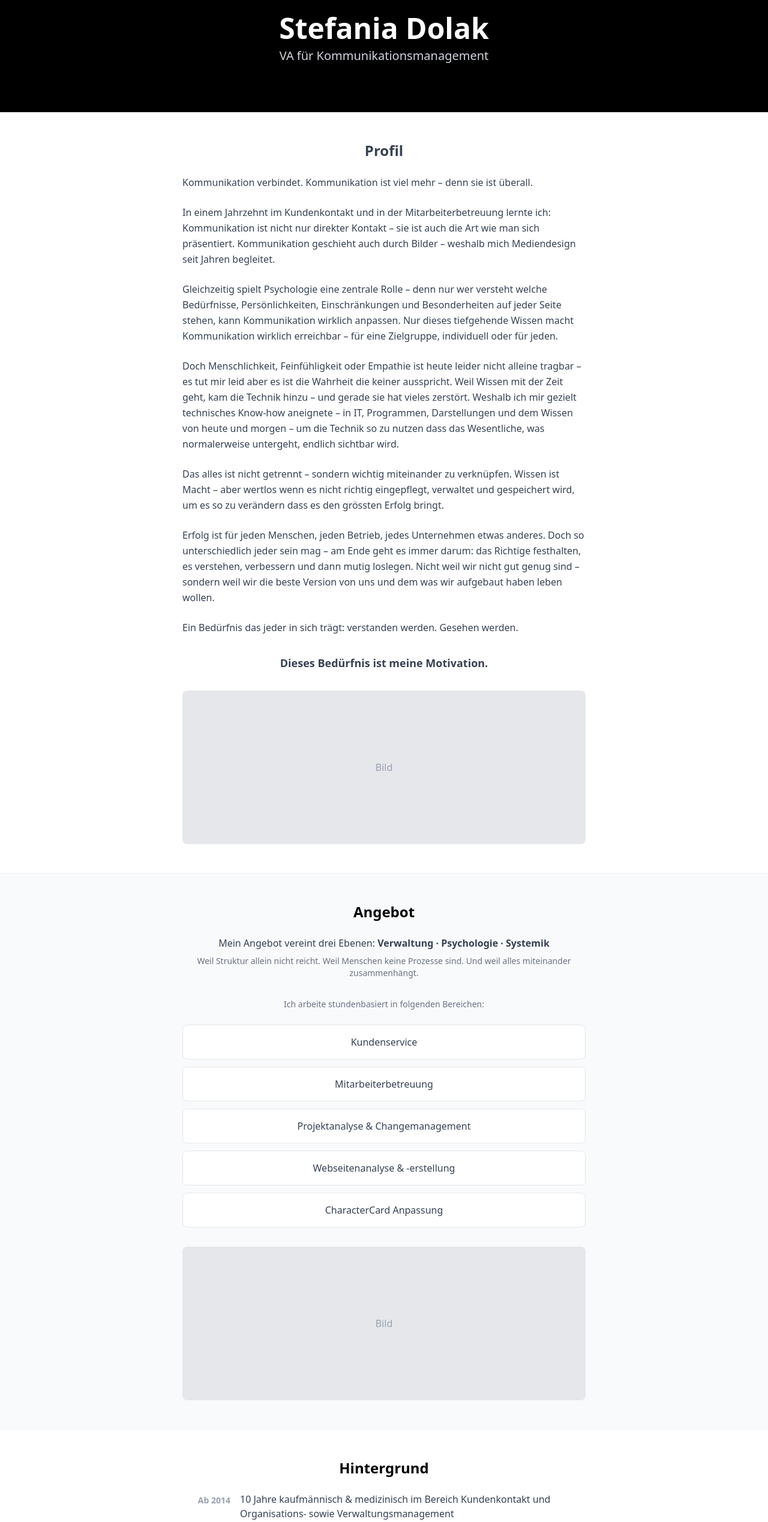
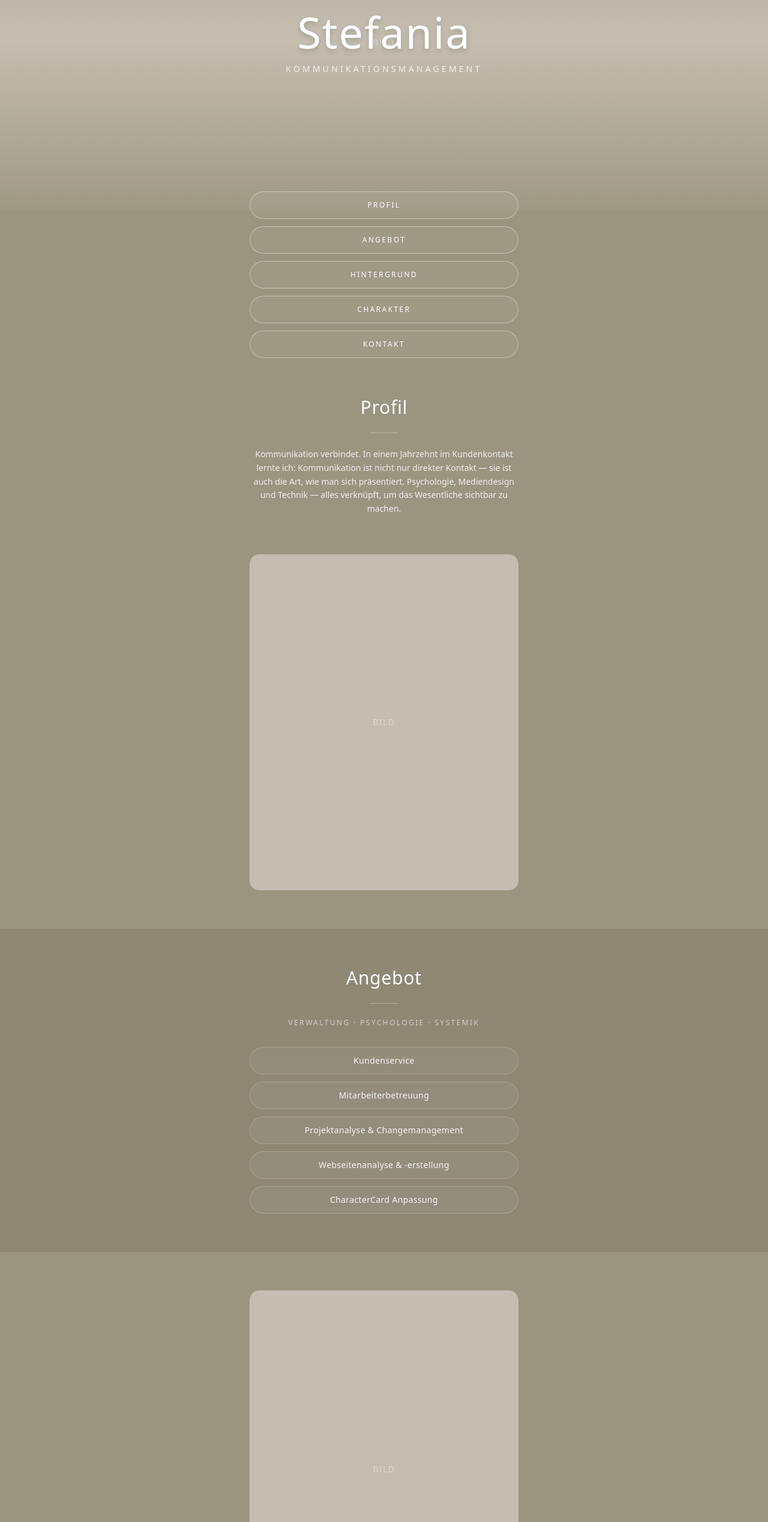
Before and after one commit to StefaniaMaDolak/stefania-dolak-charactercard, a Next.js app: page / in a window 1280 px wide. Shown: the part 209-2746 px from the top of the page at 60% size. Built offline with nearby package versions, Linux system fonts and the light colour scheme.

Commit message:
NEUES DESIGN: Warmes Olive/Beige, elegante Pillen-Buttons, serif Schrift

```diff
--- a/next.config.ts
+++ b/next.config.ts
@@ -1,7 +1,6 @@
 import type { NextConfig } from "next";
 
 const nextConfig: NextConfig = {
-  output: 'export',
   images: {
     unoptimized: true,
   },
--- a/src/app/page.tsx
+++ b/src/app/page.tsx
@@ -13,67 +13,82 @@ export default function Home() {
     }
   };
 
+  const scrollTo = (id: string) => {
+    document.getElementById(id)?.scrollIntoView({ behavior: "smooth" });
+  };
+
   return (
-    <main className="min-h-screen bg-white text-black">
-      {/* CCQ / CHARACTERCARD — Links oben dezent */}
-      <div className="absolute top-4 left-4 z-10">
-        <p className="text-xs font-bold tracking-widest text-gray-400 uppercase">CCQ / CHARACTERCARD</p>
-      </div>
+    <main className="min-h-screen text-white font-sans" style={{ backgroundColor: '#9A9580' }}>
+      {/* HERO — Großes Bild mit Name Overlay */}
+      <section className="relative h-[70vh] min-h-[500px] w-full">
+        <div className="absolute inset-0 flex items-center justify-center" style={{ backgroundColor: '#C4BDB0' }}>
+          <span className="text-white/40 text-sm tracking-widest uppercase">Bild</span>
+        </div>
+        <div className="absolute inset-0 bg-gradient-to-b from-black/10 via-transparent to-[#9A9580]/90" />
+        <div className="absolute inset-0 flex flex-col items-center justify-center">
+          <h1 className="text-5xl md:text-7xl font-light tracking-wide text-white drop-shadow-lg">
+            Stefania
+          </h1>
+          <p className="text-xs md:text-sm tracking-[0.3em] uppercase mt-4 text-white/80">
+            Kommunikationsmanagement
+          </p>
+        </div>
+      </section>
 
-      {/* HERO */}
-      <section className="bg-black text-white py-16 px-4 pt-20">
-        <div className="max-w-2xl mx-auto text-center">
-          {/* Bild-Platzhalter */}
-          <div className="w-32 h-32 mx-auto mb-6 rounded-full bg-gray-700 flex items-center justify-center">
-            <span className="text-gray-400 text-sm">Bild</span>
-          </div>
-          <h1 className="text-4xl md:text-5xl font-bold mb-2">Stefania Dolak</h1>
-          <p className="text-xl text-gray-300 mb-4">VA für Kommunikationsmanagement</p>
+      {/* NAVIGATION — Runde Pillen */}
+      <section className="px-6 -mt-8 relative z-10">
+        <div className="max-w-md mx-auto space-y-3">
+          {[
+            { label: "Profil", id: "profil" },
+            { label: "Angebot", id: "angebot" },
+            { label: "Hintergrund", id: "hintergrund" },
+            { label: "Charakter", id: "charakter" },
+            { label: "Kontakt", id: "kontakt" },
+          ].map((item) => (
+            <button
+              key={item.id}
+              onClick={() => scrollTo(item.id)}
+              className="w-full py-3.5 px-6 rounded-full border border-white/40 bg-white/5 backdrop-blur-sm
+                         text-white text-xs tracking-[0.2em] uppercase
+                         hover:bg-white/15 hover:border-white/60 transition-all duration-300"
+            >
+              {item.label}
+            </button>
+          ))}
         </div>
       </section>
 
       {/* PROFIL */}
-      <section className="py-12 px-4 border-b border-gray-100">
-        <div className="max-w-2xl mx-auto space-y-6 text-gray-700 leading-relaxed">
-          <h2 className="text-2xl font-bold text-center mb-6">Profil</h2>
+      <section id="profil" className="py-16 px-6">
+        <div className="max-w-md mx-auto text-center space-y-6">
+          <h2 className="text-3xl font-light tracking-wide">Profil</h2>
+          <div className="w-12 h-px bg-white/30 mx-auto" />
+          <p className="text-sm leading-relaxed text-white/85">
+            Kommunikation verbindet. In einem Jahrzehnt im Kundenkontakt lernte ich:
+            Kommunikation ist nicht nur direkter Kontakt — sie ist auch die Art,
+            wie man sich präsentiert. Psychologie, Mediendesign und Technik —
+            alles verknüpft, um das Wesentliche sichtbar zu machen.
+          </p>
+        </div>
+      </section>
 
-          <p>Kommunikation verbindet. Kommunikation ist viel mehr – denn sie ist überall.</p>
-
-          <p>In einem Jahrzehnt im Kundenkontakt und in der Mitarbeiterbetreuung lernte ich: Kommunikation ist nicht nur direkter Kontakt – sie ist auch die Art wie man sich präsentiert. Kommunikation geschieht auch durch Bilder – weshalb mich Mediendesign seit Jahren begleitet.</p>
-
-          <p>Gleichzeitig spielt Psychologie eine zentrale Rolle – denn nur wer versteht welche Bedürfnisse, Persönlichkeiten, Einschränkungen und Besonderheiten auf jeder Seite stehen, kann Kommunikation wirklich anpassen. Nur dieses tiefgehende Wissen macht Kommunikation wirklich erreichbar – für eine Zielgruppe, individuell oder für jeden.</p>
-
-          <p>Doch Menschlichkeit, Feinfühligkeit oder Empathie ist heute leider nicht alleine tragbar – es tut mir leid aber es ist die Wahrheit die keiner ausspricht. Weil Wissen mit der Zeit geht, kam die Technik hinzu – und gerade sie hat vieles zerstört. Weshalb ich mir gezielt technisches Know-how aneignete – in IT, Programmen, Darstellungen und dem Wissen von heute und morgen – um die Technik so zu nutzen dass das Wesentliche, was normalerweise untergeht, endlich sichtbar wird.</p>
-
-          <p>Das alles ist nicht getrennt – sondern wichtig miteinander zu verknüpfen. Wissen ist Macht – aber wertlos wenn es nicht richtig eingepflegt, verwaltet und gespeichert wird, um es so zu verändern dass es den grössten Erfolg bringt.</p>
-
-          <p>Erfolg ist für jeden Menschen, jeden Betrieb, jedes Unternehmen etwas anderes. Doch so unterschiedlich jeder sein mag – am Ende geht es immer darum: das Richtige festhalten, es verstehen, verbessern und dann mutig loslegen. Nicht weil wir nicht gut genug sind – sondern weil wir die beste Version von uns und dem was wir aufgebaut haben leben wollen.</p>
-
-          <p>Ein Bedürfnis das jeder in sich trägt: verstanden werden. Gesehen werden.</p>
-
-          <p className="font-bold text-lg text-center pt-2">Dieses Bedürfnis ist meine Motivation.</p>
-        </div>
-
-        {/* BILD-SLOT 1 */}
-        <div className="max-w-2xl mx-auto mt-8">
-          <div className="w-full h-64 bg-gray-200 rounded-lg flex items-center justify-center">
-            <span className="text-gray-400">Bild</span>
+      {/* BILD-SLOT 1 */}
+      <section className="px-6 pb-16">
+        <div className="max-w-md mx-auto">
+          <div className="w-full aspect-[4/5] rounded-2xl flex items-center justify-center" style={{ backgroundColor: '#C4BDB0' }}>
+            <span className="text-white/40 text-sm tracking-widest uppercase">Bild</span>
           </div>
         </div>
       </section>
 
       {/* ANGEBOT */}
-      <section className="py-12 px-4 border-b border-gray-100 bg-gray-50">
-        <div className="max-w-2xl mx-auto">
-          <h2 className="text-2xl font-bold text-center mb-6">Angebot</h2>
-          <p className="text-gray-700 text-center mb-2">
-            Mein Angebot vereint drei Ebenen: <span className="font-bold">Verwaltung · Psychologie · Systemik</span>
+      <section id="angebot" className="py-16 px-6" style={{ backgroundColor: '#8E8875' }}>
+        <div className="max-w-md mx-auto text-center space-y-6">
+          <h2 className="text-3xl font-light tracking-wide">Angebot</h2>
+          <div className="w-12 h-px bg-white/30 mx-auto" />
+          <p className="text-xs tracking-[0.2em] uppercase text-white/60 mb-8">
+            Verwaltung · Psychologie · Systemik
           </p>
-          <p className="text-sm text-gray-500 text-center mb-8">
-            Weil Struktur allein nicht reicht. Weil Menschen keine Prozesse sind. Und weil alles miteinander zusammenhängt.
-          </p>
-
-          <p className="text-sm text-gray-500 text-center mb-6">Ich arbeite stundenbasiert in folgenden Bereichen:</p>
 
           <div className="space-y-3">
             {[
@@ -83,55 +98,52 @@ export default function Home() {
               "Webseitenanalyse & -erstellung",
               "CharacterCard Anpassung",
             ].map((item) => (
-              <div key={item} className="bg-white border border-gray-200 rounded-lg p-4 text-center font-medium text-gray-700">
+              <div
+                key={item}
+                className="py-3 px-6 rounded-full border border-white/20 bg-white/5 text-white/90 text-sm tracking-wide"
+              >
                 {item}
               </div>
             ))}
           </div>
+        </div>
+      </section>
 
-        {/* BILD-SLOT 2 */}
-        <div className="mt-8">
-          <div className="w-full h-64 bg-gray-200 rounded-lg flex items-center justify-center">
-            <span className="text-gray-400">Bild</span>
+      {/* BILD-SLOT 2 */}
+      <section className="px-6 py-16">
+        <div className="max-w-md mx-auto">
+          <div className="w-full aspect-[3/4] rounded-2xl flex items-center justify-center" style={{ backgroundColor: '#C4BDB0' }}>
+            <span className="text-white/40 text-sm tracking-widest uppercase">Bild</span>
           </div>
-        </div>
         </div>
       </section>
 
       {/* HINTERGRUND */}
-      <section className="py-12 px-4 border-b border-gray-100">
-        <div className="max-w-2xl mx-auto">
-          <h2 className="text-2xl font-bold text-center mb-6">Hintergrund</h2>
-          <div className="space-y-4 mb-8">
-            <div className="flex gap-4">
-              <div className="w-20 text-right text-sm font-bold text-gray-400 pt-1">Ab 2014</div>
-              <div className="flex-1 text-gray-700">10 Jahre kaufmännisch & medizinisch im Bereich Kundenkontakt und Organisations- sowie Verwaltungsmanagement</div>
-            </div>
-            <div className="flex gap-4">
-              <div className="w-20 text-right text-sm font-bold text-gray-400 pt-1">Ab 2023</div>
-              <div className="flex-1 text-gray-700">Psychologische Beraterin (VFP zertifiziert)</div>
-            </div>
-            <div className="flex gap-4">
-              <div className="w-20 text-right text-sm font-bold text-gray-400 pt-1">Ab 2024</div>
-              <div className="flex-1 text-gray-700">Systemischer Coach (zertifiziert) mit Fokus auf Kommunikationsprozesse und Konstruktivismus</div>
-            </div>
-            <div className="flex gap-4">
-              <div className="w-20 text-right text-sm font-bold text-gray-400 pt-1">Ab 2025</div>
-              <div className="flex-1 text-gray-700">Selbständig mit Fokus auf Schulungsentwicklung im Bereich Resilienz & Kommunikation</div>
-            </div>
+      <section id="hintergrund" className="py-16 px-6" style={{ backgroundColor: '#8E8875' }}>
+        <div className="max-w-md mx-auto text-center space-y-6">
+          <h2 className="text-3xl font-light tracking-wide">Hintergrund</h2>
+          <div className="w-12 h-px bg-white/30 mx-auto" />
+
+          <div className="space-y-6 text-left">
+            {[
+              { year: "2014", text: "10 Jahre kaufmännisch & medizinisch im Kundenkontakt und Verwaltungsmanagement" },
+              { year: "2023", text: "Psychologische Beraterin (VFP zertifiziert)" },
+              { year: "2024", text: "Systemischer Coach mit Fokus auf Kommunikationsprozesse" },
+              { year: "2025", text: "Selbständig mit Fokus auf Kommunikation & Assistenz" },
+            ].map((item) => (
+              <div key={item.year} className="flex gap-4">
+                <div className="w-16 text-right text-xs text-white/50 pt-1 tracking-wider">{item.year}</div>
+                <div className="flex-1 text-sm text-white/85 leading-relaxed">{item.text}</div>
+              </div>
+            ))}
           </div>
 
-          {/* Buttons */}
-          <div className="text-center space-y-3">
+          <div className="pt-8 space-y-3">
             <a
               href="mailto:stefania.dolak@mail.ch?subject=Termin%20vereinbaren"
-              className="inline-block bg-black text-white px-8 py-3 rounded-full font-medium hover:bg-gray-800 transition"
-            >
-              Als Assistenz über mehrere Jahre und auch heute virtuell für Sie erreichbar. Mit dem Wissen, dass das Wissen nie an einer Stelle stehen bleibt.
-            </a>
-            <a
-              href="mailto:stefania.dolak@mail.ch?subject=Gespr%C3%A4ch%20vereinbaren"
-              className="inline-block border-2 border-black text-black px-8 py-3 rounded-full font-medium hover:bg-black hover:text-white transition"
+              className="inline-block w-full py-3.5 px-6 rounded-full border border-white/40 bg-white/5
+                         text-white text-xs tracking-[0.2em] uppercase text-center
+                         hover:bg-white/15 transition-all duration-300"
             >
               Gespräch vereinbaren
             </a>
@@ -140,78 +152,86 @@ export default function Home() {
       </section>
 
       {/* CHARAKTER */}
-      <section className="py-12 px-4 border-b border-gray-100 bg-gray-50">
-        <div className="max-w-2xl mx-auto space-y-6 text-gray-700 leading-relaxed">
-          <h2 className="text-2xl font-bold text-center mb-6">Charakter</h2>
+      <section id="charakter" className="py-16 px-6">
+        <div className="max-w-md mx-auto text-center space-y-6">
+          <h2 className="text-3xl font-light tracking-wide">Charakter</h2>
+          <div className="w-12 h-px bg-white/30 mx-auto" />
 
-          <p className="font-bold text-lg">Was mich ausmacht: ich bleibe nicht stehen.</p>
-
-          <p>Mir reicht die Oberfläche nicht. Ich muss den Hintergrund verstehen – denn nur wer die Tiefe kennt, kann an der Oberfläche wirklich wirken.</p>
-
-          <p>Gerade weil ich als Mensch und Persönlichkeit sensibel bin, habe ich ein feines Gespür für Dynamiken, Menschen und Projekte. Kann das anstrengend sein? Ja. Bleibe ich deshalb stehen? Nein. Ich gehe weiter – lerne von jeder Seite, verstehe jeden Aspekt, um für das grosse Ganze gewappnet zu sein.</p>
-
-          <p>Ich bleibe nicht Jahre in einem Bereich um ihn blind auswendig zu können. Ich wechsle die Perspektive – um den Blick für das ganze System zu behalten. Denn wer mehrere Seiten kennt, denkt vernetzter.</p>
-
-          <p className="italic text-gray-500">Um es in meiner Tanzsprache zu sagen: Warum jahrelang nur einen Tanzstil lernen – wenn ein anderer Stil dir beibringt wie man führt und sich führen lässt? Skills die auf jeden Tanz – und jede Zusammenarbeit – anwendbar sind.</p>
-        </div>
-
-        {/* BILD-SLOT 3 */}
-        <div className="max-w-2xl mx-auto mt-8">
-          <div className="w-full h-64 bg-gray-200 rounded-lg flex items-center justify-center">
-            <span className="text-gray-400">Bild</span>
+          <div className="text-left space-y-4">
+            <p className="text-sm leading-relaxed text-white/85">
+              Was mich ausmacht: ich bleibe nicht stehen. Mir reicht die Oberfläche nicht.
+              Ich muss den Hintergrund verstehen — denn nur wer die Tiefe kennt,
+              kann an der Oberfläche wirklich wirken.
+            </p>
+            <p className="text-sm leading-relaxed text-white/85 italic">
+              Gerade weil ich sensibel bin, habe ich ein feines Gespür für Dynamiken,
+              Menschen und Projekte. Ich gehe weiter — lerne von jeder Seite, verstehe jeden Aspekt,
+              um für das grosse Ganze gewappnet zu sein.
+            </p>
           </div>
         </div>
       </section>
 
-      {/* QR-CODE KONTAKT */}
-      <section className="py-16 px-4">
-        <div className="max-w-2xl mx-auto text-center">
-          <h2 className="text-2xl font-bold mb-4">Kontakt</h2>
-          <p className="text-gray-600 mb-8">Zum Scannen und Versenden</p>
+      {/* BILD-SLOT 3 */}
+      <section className="px-6 pb-16">
+        <div className="max-w-md mx-auto">
+          <div className="w-full aspect-[4/5] rounded-2xl flex items-center justify-center" style={{ backgroundColor: '#C4BDB0' }}>
+            <span className="text-white/40 text-sm tracking-widest uppercase">Bild</span>
+          </div>
+        </div>
+      </section>
 
-          {/* QR-Code Bild — kleiner, mit Link */}
-          <div className="inline-block p-4 bg-white border-2 border-gray-200 rounded-xl">
+      {/* KONTAKT */}
+      <section id="kontakt" className="py-16 px-6" style={{ backgroundColor: '#8E8875' }}>
+        <div className="max-w-md mx-auto text-center space-y-6">
+          <h2 className="text-3xl font-light tracking-wide">Kontakt</h2>
+          <div className="w-12 h-px bg-white/30 mx-auto" />
+
+          <div className="inline-block p-4 bg-white/10 backdrop-blur-sm rounded-2xl border border-white/20">
             <img
               src="/stefania-qr.svg"
               alt="QR-Code zu Stefania Dolak Charactercard"
-              className="w-40 h-40"
+              className="w-36 h-36"
             />
           </div>
 
-          {/* KLICKBARER LINK */}
-          <p className="mt-4 text-lg">
+          <p className="text-sm">
             <a
               href="https://stefania-dolak-charactercard.vercel.app"
-              className="text-black underline font-bold hover:text-gray-600"
+              className="text-white/80 underline underline-offset-4 hover:text-white transition"
             >
               stefania-dolak-charactercard.vercel.app
             </a>
           </p>
 
-          {/* TEILEN BUTTON */}
           <button
             onClick={handleShare}
-            className="mt-6 bg-black text-white px-8 py-3 rounded-full font-medium hover:bg-gray-800 transition"
+            className="mt-4 py-3.5 px-8 rounded-full border border-white/40 bg-white/5
+                       text-white text-xs tracking-[0.2em] uppercase
+                       hover:bg-white/15 transition-all duration-300"
           >
-            📤 Seite teilen
+            Seite teilen
           </button>
 
-          <div className="mt-8 space-y-2 text-sm text-gray-500">
-            <p>📧 stefania.dolak@mail.ch</p>
+          <div className="pt-4 space-y-2 text-sm text-white/60">
+            <p>stefania.dolak@mail.ch</p>
           </div>
         </div>
       </section>
 
-      {/* CCQ WERBUNG — Dezent, hellgrau, am Ende jeder CCQ */}
-      <section className="py-8 px-4 bg-gray-100">
-        <div className="max-w-2xl mx-auto text-center">
-          <p className="text-xs font-bold tracking-widest text-gray-400 uppercase mb-1">CCQ / CHARACTERCARD</p>
-          <p className="text-sm text-gray-500">Deine Karte. Dein Charakter. — Erkannt werden für das, was wirklich zählt.</p>
+      {/* CCQ WERBUNG */}
+      <section className="py-10 px-6 border-t border-white/10">
+        <div className="max-w-md mx-auto text-center space-y-2">
+          <p className="text-[10px] tracking-[0.3em] uppercase text-white/40">CCQ / CHARACTERCARD</p>
+          <p className="text-lg text-white/70 italic">Deine Karte. Dein Charakter.</p>
         </div>
       </section>
 
-      <footer className="py-6 px-4 text-center text-sm text-gray-400">
-        <p>© 2026 Stefania Dolak · Erkannt werden für das, was wirklich zählt.</p>
+      {/* FOOTER */}
+      <footer className="py-6 px-4 text-center border-t border-white/10">
+        <p className="text-[10px] tracking-wider text-white/30">
+          © 2026 Stefania Dolak
+        </p>
       </footer>
     </main>
   );
```
